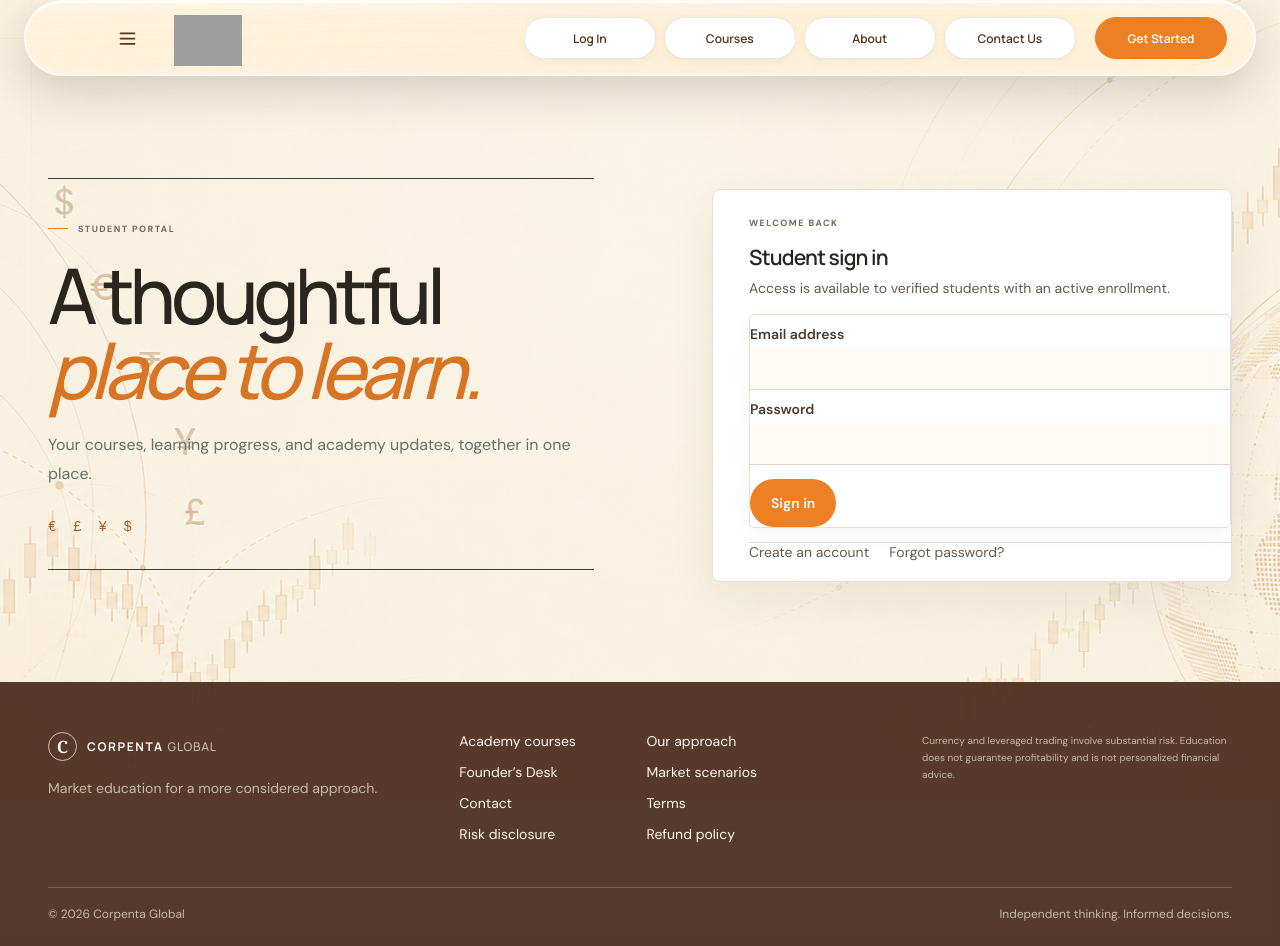
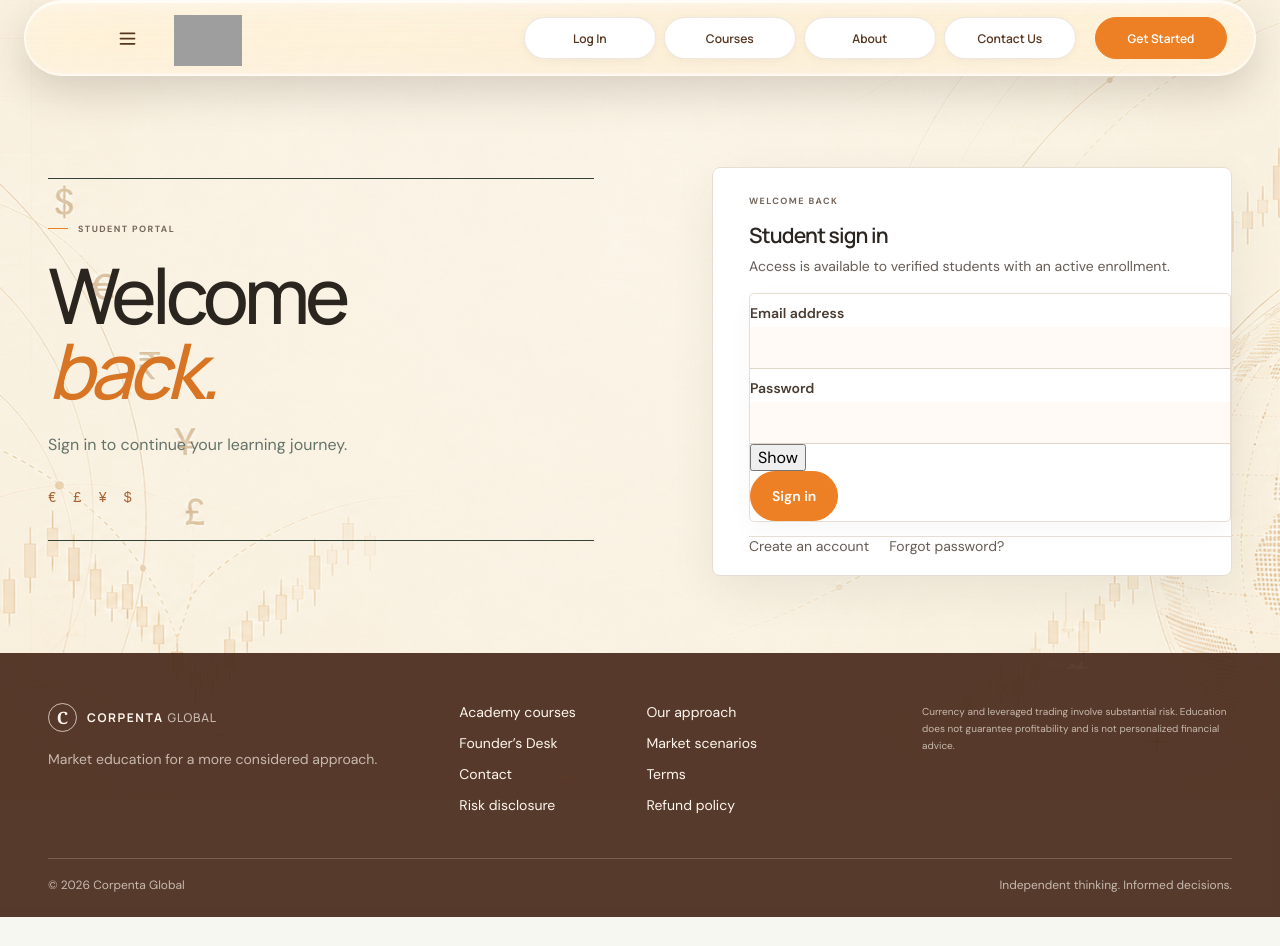
Before and after one commit to chitrodaXkrish/corpenta, a Next.js app: page /login in a window 1280 px wide. After the commit the page ends 917 px from the top, so only its background shows below. Built offline with nearby package versions, Linux system fonts and the light colour scheme; grey boxes are pictures that could not be loaded.

Commit message:
Improve student account and sign-in flows

```diff
--- a/src/app/login/page.tsx
+++ b/src/app/login/page.tsx
@@ -6,12 +6,12 @@ import {createBrowserClient} from "@supabase/ssr";
 function supabase(){const url=process.env.NEXT_PUBLIC_SUPABASE_URL,key=process.env.NEXT_PUBLIC_SUPABASE_ANON_KEY;return url&&key?createBrowserClient(url,key):null}
 
 export default function Login(){
-  const[status,setStatus]=useState("");
+  const[status,setStatus]=useState("");const[showPassword,setShowPassword]=useState(false);
   async function submit(e:React.FormEvent<HTMLFormElement>){e.preventDefault();const f=new FormData(e.currentTarget);const client=supabase();if(!client){setStatus("Student sign-in will be available once authentication is configured.");return}const {error}=await client.auth.signInWithPassword({email:String(f.get("email")),password:String(f.get("password"))});if(error){setStatus(error.message);return}location.href="/student/dashboard"}
   return <main className="page-main wrap auth-flow-page"><div className="auth-flow-layout">
-    <div className="page-heading auth-flow-heading"><span className="eyebrow">STUDENT PORTAL</span><h1>A thoughtful<br/><em>place to learn.</em></h1><p>Your courses, learning progress, and academy updates, together in one place.</p></div>
+    <div className="page-heading auth-flow-heading"><span className="eyebrow">STUDENT PORTAL</span><h1>Welcome<br/><em>back.</em></h1><p>Sign in to continue your learning journey.</p></div>
     <div className="auth-flow-card"><span className="eyebrow">WELCOME BACK</span><h2>Student sign in</h2><p>Access is available to verified students with an active enrollment.</p>
-      <form className="form-card auth-flow-form" onSubmit={submit}><label htmlFor="email">Email address</label><input id="email" name="email" type="email" required/><label htmlFor="password">Password</label><input id="password" name="password" type="password" required/><button className="button button-dark" style={{marginTop:14,border:0,cursor:"pointer"}}>Sign in</button>{status&&<p className="form-status" role="status">{status}</p>}</form>
+      <form className="form-card auth-flow-form" onSubmit={submit}><label htmlFor="email">Email address</label><input id="email" name="email" type="email" autoComplete="email" required/><label htmlFor="password">Password</label><div className="password-field"><input id="password" name="password" type={showPassword?"text":"password"} autoComplete="current-password" required/><button type="button" className="password-toggle" onClick={()=>setShowPassword(value=>!value)} aria-label={showPassword?"Hide password":"Show password"}>{showPassword?"Hide":"Show"}</button></div><button className="button button-dark form-submit">Sign in</button>{status&&<p className="form-status" role="status">{status}</p>}</form>
       <div className="auth-flow-links"><Link href="/register">Create an account</Link><Link href="/forgot-password">Forgot password?</Link></div>
     </div>
   </div></main>
```
Also changed, not shown: src/app/register/page.tsx (+1 -1 lines).
